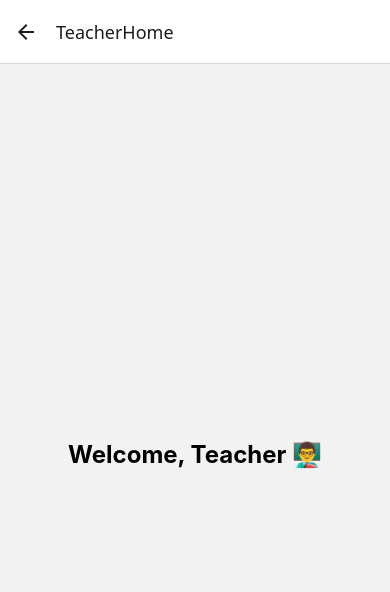
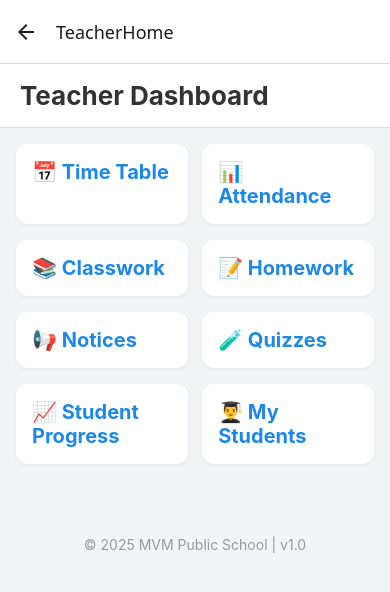
Before and after one commit to Deepanshu-Baghel/digiSchool1.0, a React Native app: screen /TeacherHome in a window 390 px wide. Shown: the top 592 px of the page. Built offline with nearby package versions, Linux system fonts and the light colour scheme.

Commit message:
trying teacher dashboard

```diff
--- a/screens/TeacherHomeScreen.js
+++ b/screens/TeacherHomeScreen.js
@@ -1,15 +1,105 @@
+// teacherhomeScreen
+
+
 import React from 'react';
-import { View, Text, StyleSheet } from 'react-native';
+import { useNavigation } from '@react-navigation/native';
+import { View, Text, StyleSheet, TouchableOpacity, ScrollView } from 'react-native';
 
 export default function TeacherHomeScreen() {
+  const navigation = useNavigation();
+
   return (
     <View style={styles.container}>
-      <Text style={styles.text}>Welcome, Teacher 👨‍🏫</Text>
+      {/* Header */}
+      <View style={styles.header}>
+        <Text style={styles.headerText}>Teacher Dashboard</Text>
+      </View>
+
+      {/* Grid Menu */}
+      <ScrollView contentContainerStyle={styles.content}>
+        <View style={styles.grid}>
+          <TouchableOpacity style={styles.card} onPress={() => navigation.navigate('TeacherTimeTable')}>
+            <Text style={styles.cardText}>📅 Time Table</Text>
+          </TouchableOpacity>
+
+          <TouchableOpacity style={styles.card} onPress={() => navigation.navigate('TeacherAttendance')}>
+            <Text style={styles.cardText}>📊 Attendance</Text>
+          </TouchableOpacity>
+
+          <TouchableOpacity style={styles.card} onPress={() => navigation.navigate('TeacherClasswork')}>
+            <Text style={styles.cardText}>📚 Classwork</Text>
+          </TouchableOpacity>
+
+          <TouchableOpacity style={styles.card} onPress={() => navigation.navigate('TeacherHomework')}>
+            <Text style={styles.cardText}>📝 Homework</Text>
+          </TouchableOpacity>
+
+          <TouchableOpacity style={styles.card} onPress={() => navigation.navigate('TeacherNotices')}>
+            <Text style={styles.cardText}>📢 Notices</Text>
+          </TouchableOpacity>
+
+          <TouchableOpacity style={styles.card} onPress={() => navigation.navigate('TeacherQuiz')}>
+            <Text style={styles.cardText}>🧪 Quizzes</Text>
+          </TouchableOpacity>
+
+          <TouchableOpacity style={styles.card} onPress={() => navigation.navigate('TeacherProgress')}>
+            <Text style={styles.cardText}>📈 Student Progress</Text>
+          </TouchableOpacity>
+
+          <TouchableOpacity style={styles.card} onPress={() => navigation.navigate('TeacherStudents')}>
+            <Text style={styles.cardText}>👨‍🎓 My Students</Text>
+          </TouchableOpacity>
+        </View>
+
+        <View style={styles.footer}>
+          <Text style={styles.footerText}>© 2025 MVM Public School | v1.0</Text>
+        </View>
+      </ScrollView>
     </View>
   );
 }
 
 const styles = StyleSheet.create({
-  container: { flex: 1, justifyContent: 'center', alignItems: 'center' },
-  text: { fontSize: 24, fontWeight: 'bold' },
+  container: { flex: 1, backgroundColor: '#f2f4f7' },
+  header: {
+    paddingVertical: 16,
+    paddingHorizontal: 20,
+    backgroundColor: '#ffffff',
+    borderBottomWidth: 1,
+    borderColor: '#ddd',
+  },
+  headerText: { fontSize: 26, fontWeight: 'bold', color: '#333' },
+  content: { paddingHorizontal: 16 },
+  grid: {
+    flexDirection: 'row',
+    flexWrap: 'wrap',
+    justifyContent: 'space-between',
+    marginTop: 16,
+  },
+  card: {
+    backgroundColor: '#fff',
+    borderRadius: 12,
+    width: '48%',
+    padding: 16,
+    marginBottom: 16,
+    elevation: 2,
+    shadowColor: '#000',
+    shadowOpacity: 0.05,
+    shadowOffset: { width: 0, height: 2 },
+    shadowRadius: 4,
+  },
+  cardText: {
+    fontSize: 20,
+    fontWeight: 'bold',
+    color: '#1e88e5',
+  },
+  footer: {
+    marginTop: 40,
+    padding: 16,
+    alignItems: 'center',
+  },
+  footerText: {
+    color: '#999',
+    fontSize: 14,
+  },
 });
```
Also changed, not shown: TeacherFunctionsScreens/TeacherAttendanceScreen.js (added, +15 -0 lines), TeacherFunctionsScreens/TeacherClassworkScreen.js (added, +15 -0 lines), TeacherFunctionsScreens/TeacherHomeworkScreen.js (added, +15 -0 lines), TeacherFunctionsScreens/TeacherNoticesScreen.js (added, +15 -0 lines), TeacherFunctionsScreens/TeacherNotificationsScreen.js (added, +15 -0 lines), TeacherFunctionsScreens/TeacherProgressScreen.js (added, +15 -0 lines), TeacherFunctionsScreens/TeacherQuizScreen.js (added, +15 -0 lines), TeacherFunctionsScreens/TeacherStudentsScreen.js (added, +15 -0 lines), TeacherFunctionsScreens/TeacherTimeTableScreen.js (added, +15 -0 lines).
